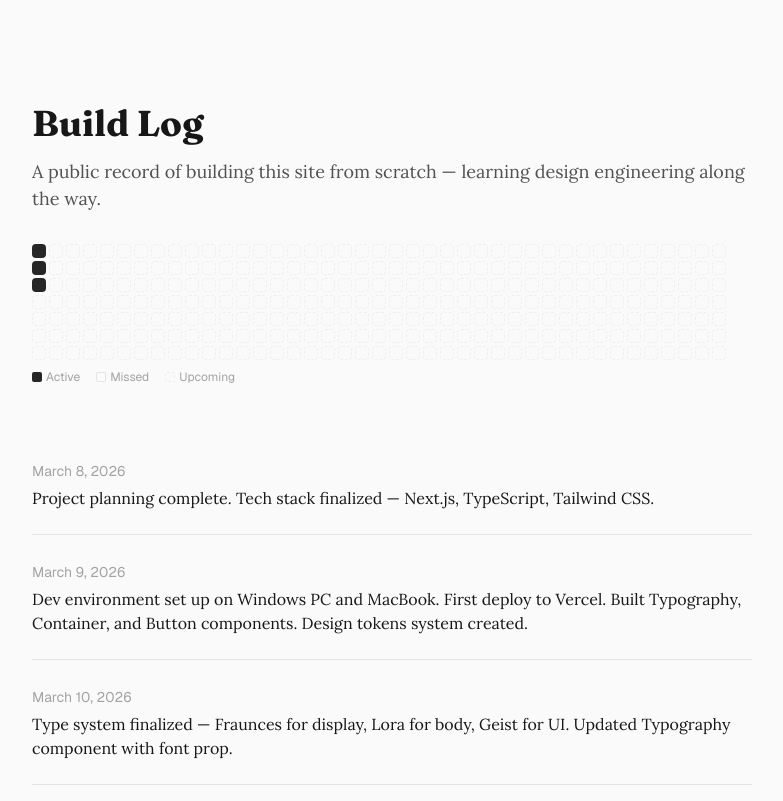
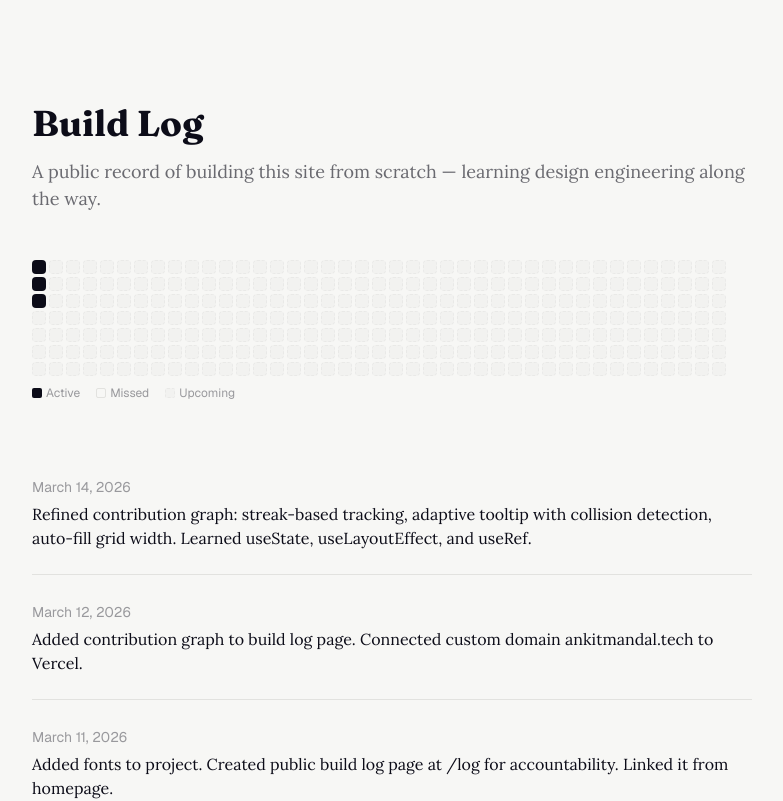
Before and after one commit to AnkitCodeZzz/portfolio, a Next.js app: page /log in a window 1280 px wide. Shown: the top 801 px of the page, without its empty margins (248-1031 px from the left). Built offline with nearby package versions, Linux system fonts and the light colour scheme.

Commit message:
Update color system to final design language tokens

```diff
--- a/app/components/ContributionGraph.tsx
+++ b/app/components/ContributionGraph.tsx
@@ -117,11 +117,11 @@ export default function ContributionGraph({ logs, startDate }: ContributionGraph
                 border = "none";
                 opacity = 0;
               } else if (isFuture) {
-                background = "var(--color-gray-50)";
-                border = "1px dashed var(--color-gray-200)";
+                background = "var(--color-surface)";
+                border = "1px dashed var(--ink-08)";
                 opacity = 0.5;
               } else if (isActive) {
-                background = "var(--color-gray-800)";
+                background = "var(--color-ink)";
                 border = "none";
               }
 
@@ -158,7 +158,7 @@ export default function ContributionGraph({ logs, startDate }: ContributionGraph
             top: `${tooltipPos.top}px`,
             left: `${tooltipPos.left}px`,
             visibility: tooltipPos.ready ? "visible" : "hidden",
-            background: "var(--color-gray-900)",
+            background: "var(--color-ink)",
             color: "#fff",
             fontSize: "var(--font-size-xs)",
             fontFamily: "var(--font-family-ui)",
@@ -183,7 +183,7 @@ export default function ContributionGraph({ logs, startDate }: ContributionGraph
         }}
       >
         <div style={{ display: "flex", gap: "4px", alignItems: "center" }}>
-          <div style={{ width: "10px", height: "10px", borderRadius: "2px", background: "var(--color-gray-800)" }} />
+          <div style={{ width: "10px", height: "10px", borderRadius: "2px", background: "var(--color-ink)" }} />
           <span style={{ fontSize: "var(--font-size-xs)", color: "var(--color-text-muted)", fontFamily: "var(--font-family-ui)" }}>Active</span>
         </div>
         <div style={{ display: "flex", gap: "4px", alignItems: "center" }}>
@@ -191,7 +191,7 @@ export default function ContributionGraph({ logs, startDate }: ContributionGraph
           <span style={{ fontSize: "var(--font-size-xs)", color: "var(--color-text-muted)", fontFamily: "var(--font-family-ui)" }}>Missed</span>
         </div>
         <div style={{ display: "flex", gap: "4px", alignItems: "center" }}>
-          <div style={{ width: "10px", height: "10px", borderRadius: "2px", background: "var(--color-gray-50)", border: "1px dashed var(--color-gray-200)", opacity: 0.5 }} />
+          <div style={{ width: "10px", height: "10px", borderRadius: "2px", background: "var(--color-surface)", border: "1px dashed var(--ink-08)", opacity: 0.5 }} />
           <span style={{ fontSize: "var(--font-size-xs)", color: "var(--color-text-muted)", fontFamily: "var(--font-family-ui)" }}>Upcoming</span>
         </div>
       </div>
--- a/app/globals.css
+++ b/app/globals.css
@@ -2,8 +2,8 @@
 @import "./styles/tokens.css";
 
 body {
-  background: var(--color-bg-primary);
-  color: var(--color-text-primary);
-  font-family: var(--font-lora), Georgia, serif;
+  background: var(--color-bg);
+  color: var(--ink-100);
+  font-family: var(--font-lora, "Lora"), Georgia, serif;
   line-height: var(--line-height-normal);
 }
--- a/app/log/page.tsx
+++ b/app/log/page.tsx
@@ -41,11 +41,11 @@ export default function BuildLog() {
             A public record of building this site from scratch — learning design engineering along the way.
           </Typography>
         </div>
-        <div style={{ marginTop: "var(--spacing-xl)" }}>
+        <div style={{ marginTop: "var(--spacing-2xl)" }}>
           <ContributionGraph logs={logs} startDate="March 8, 2026" />
         </div>
         <div style={{ marginTop: "var(--spacing-2xl)" }}>
-          {logs.map((log, index) => (
+          {[...logs].reverse().map((log, index) => (
             <div
               key={index}
               style={{
--- a/app/page.tsx
+++ b/app/page.tsx
@@ -6,7 +6,7 @@ export default function Home() {
   return (
     <main style={{ paddingTop: "var(--spacing-4xl)" }}>
       <Container size="md">
-        <Typography as="h1" size="5xl" weight="bold" font="display">
+        <Typography as="h1" size="5xl" weight="medium" font="display">
           Ankit Mandal
         </Typography>
         <div style={{ marginTop: "var(--spacing-sm)" }}>
--- a/app/styles/tokens.css
+++ b/app/styles/tokens.css
@@ -37,28 +37,37 @@
     --font-weight-bold: 700;
 
     /* ==================== COLORS ==================== */
-    /* Neutral palette — placeholder, swap with your brand colors later */
-    --color-gray-50: #fafafa;
-    --color-gray-100: #f5f5f5;
-    --color-gray-200: #e5e5e5;
-    --color-gray-300: #d4d4d4;
-    --color-gray-400: #a3a3a3;
-    --color-gray-500: #737373;
-    --color-gray-600: #525252;
-    --color-gray-700: #404040;
-    --color-gray-800: #262626;
-    --color-gray-900: #171717;
-    --color-gray-950: #0a0a0a;
+    /* Foundation */
+    --color-bg: #f7f7f5;
+    --color-ink: #0c0c18;
+    --color-surface: #efefed;
+    --color-border: #e2e2df;
 
-    /* Semantic colors — these reference the palette above */
-    --color-bg-primary: var(--color-gray-50);
-    --color-bg-secondary: #ffffff;
-    --color-text-primary: var(--color-gray-900);
-    --color-text-secondary: var(--color-gray-600);
-    --color-text-muted: var(--color-gray-400);
-    --color-border: var(--color-gray-200);
-    --color-accent: #2563eb;       /* placeholder blue — swap later */
-    --color-accent-hover: #1d4ed8;
+    /* Ink opacity scale — always use ink at opacity, never mix gray */
+    --ink-100: rgba(12, 12, 24, 1.00);
+    --ink-80: rgba(12, 12, 24, 0.80);
+    --ink-60: rgba(12, 12, 24, 0.60);
+    --ink-40: rgba(12, 12, 24, 0.40);
+    --ink-20: rgba(12, 12, 24, 0.20);
+    --ink-08: rgba(12, 12, 24, 0.08);
+
+    /* Semantic colors */
+    --color-bg-primary: var(--color-bg);
+    --color-bg-secondary: var(--color-surface);
+    --color-text-primary: var(--ink-100);
+    --color-text-secondary: var(--ink-60);
+    --color-text-muted: var(--ink-40);
+
+    /* Primary accent — Sage */
+    --color-accent: #8fada0;
+    --color-accent-bg: #e6eeea;
+
+    /* Category accents */
+    --color-a: #8fada0; --color-a-bg: #e6eeea; /* sage */
+    --color-b: #8fa8c0; --color-b-bg: #e8edf2; /* steel blue */
+    --color-c: #a89cbd; --color-c-bg: #edeaf3; /* dusk violet */
+    --color-d: #a8a090; --color-d-bg: #edeae4; /* warm stone */
+    --color-e: #b09898; --color-e-bg: #f0eaea; /* muted rose */
 
     /* ==================== BORDERS ==================== */
     --radius-sm: 4px;
```
Lines whose indentation alone changed are shown as unchanged.
